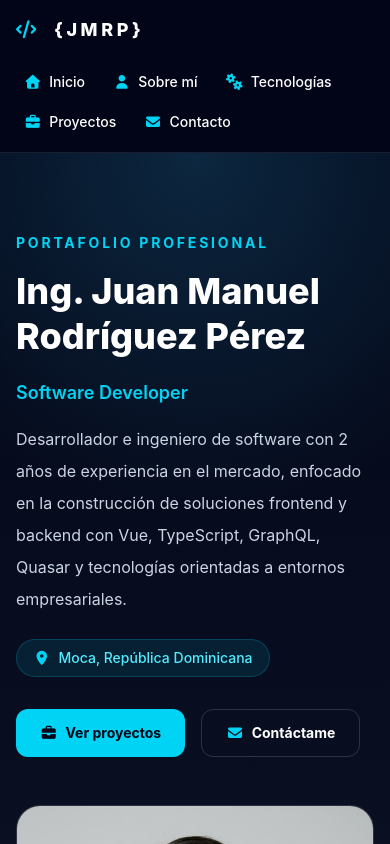
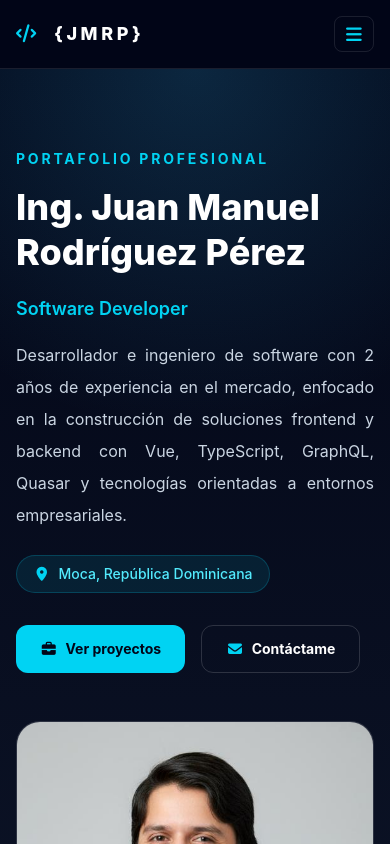
Before and after one commit to ManeyRodriguez/portafolio, a Vue app: page / in a window 390 px wide. Shown: the top 844 px of the page. Built offline with nearby package versions, Linux system fonts and the light colour scheme.

Commit message:
feat: enhance text justification in various sections for improved readability

```diff
--- a/src/components/layout/AppHeader.vue
+++ b/src/components/layout/AppHeader.vue
@@ -1,21 +1,46 @@
 <template>
   <header class="sticky top-0 z-50 border-b border-white/10 bg-slate-950/90 backdrop-blur">
     <div
-      class="mx-auto flex w-full max-w-7xl flex-col gap-6 px-4 py-4 sm:px-6 lg:px-8 md:flex-row md:items-center md:justify-between"
+      class="mx-auto flex w-full max-w-7xl flex-col gap-4 px-4 py-4 sm:px-6 lg:px-8 md:flex-row md:items-center md:justify-between"
     >
+      <!-- Top bar -->
+      <div class="flex items-center justify-between">
         <a
           href="#inicio"
           class="text-left text-lg font-extrabold tracking-[0.2em] text-white"
         >
           <i class="fas fa-code mr-2 text-cyan-400"></i>
-        {{portfolioData.abreviatedName || portfolioData.name.split(' ').map(n => n[0]).join('')}}
+          {{
+            portfolioData.abreviatedName ||
+            portfolioData.name
+              .split(' ')
+              .map((n) => n[0])
+              .join('')
+          }}
         </a>
 
-      <nav class="flex flex-wrap items-center gap-3 md:gap-6">
+        <!-- Botón burger solo en mobile -->
+        <button
+          type="button"
+          class="ml-4 inline-flex items-center justify-center rounded-lg border border-white/10 p-2 text-white transition hover:bg-white/10 md:hidden"
+          @click="menuOpen = !menuOpen"
+          aria-label="Abrir menú"
+        >
+          <i :class="menuOpen ? 'fas fa-times' : 'fas fa-bars'" class="text-lg text-cyan-400"></i>
+        </button>
+      </div>
 
+      <!-- Navegación -->
+      <nav
+        :class="[
+          menuOpen ? 'flex' : 'hidden',
+          'flex-col gap-3 md:flex md:flex-row md:items-center md:gap-6'
+        ]"
+      >
         <a
           href="#inicio"
           class="rounded-lg px-2 py-1 text-sm font-medium text-white transition hover:text-cyan-400"
+          @click="menuOpen = false"
         >
           <i class="fas fa-home mr-1 text-cyan-400"></i>
           Inicio
@@ -24,6 +49,7 @@
         <a
           href="#sobre-mi"
           class="rounded-lg px-2 py-1 text-sm font-medium text-white transition hover:text-cyan-400"
+          @click="menuOpen = false"
         >
           <i class="fas fa-user mr-1 text-cyan-400"></i>
           Sobre mí
@@ -32,6 +58,7 @@
         <a
           href="#habilidades"
           class="rounded-lg px-2 py-1 text-sm font-medium text-white transition hover:text-cyan-400"
+          @click="menuOpen = false"
         >
           <i class="fas fa-cogs mr-1 text-cyan-400"></i>
           Tecnologías
@@ -40,6 +67,7 @@
         <a
           href="#proyectos"
           class="rounded-lg px-2 py-1 text-sm font-medium text-white transition hover:text-cyan-400"
+          @click="menuOpen = false"
         >
           <i class="fas fa-briefcase mr-1 text-cyan-400"></i>
           Proyectos
@@ -48,17 +76,19 @@
         <a
           href="#contacto"
           class="rounded-lg px-2 py-1 text-sm font-medium text-white transition hover:text-cyan-400"
+          @click="menuOpen = false"
         >
           <i class="fas fa-envelope mr-1 text-cyan-400"></i>
           Contacto
         </a>
-
       </nav>
-
     </div>
   </header>
 </template>
 
 <script setup lang="ts">
+import { ref } from 'vue';
 import { portfolioData } from '../../data/portfolio';
+
+const menuOpen = ref(false);
 </script>
--- a/src/components/sections/AboutSection.vue
+++ b/src/components/sections/AboutSection.vue
@@ -17,7 +17,7 @@
       </div>
 
       <div class="reveal-item rounded-3xl border border-white/10 bg-white/5 p-6 shadow-2xl sm:p-8">
-        <p class="text-base leading-8 text-slate-300 sm:text-lg">
+        <p class="text-base leading-8 text-slate-300 sm:text-lg text-justify">
           {{ portfolioData.about }}
         </p>
       </div>
--- a/src/components/sections/HeroSection.vue
+++ b/src/components/sections/HeroSection.vue
@@ -20,7 +20,7 @@
           {{ portfolioData.role }}
         </p>
 
-        <p class="hero-item mb-6 max-w-3xl text-base leading-8 text-slate-300 sm:text-lg">
+        <p class="hero-item mb-6 max-w-3xl text-base leading-8 text-slate-300 sm:text-lg text-justify">
           {{ portfolioData.summary }}
         </p>
 
--- a/src/components/sections/ProjectsSection.vue
+++ b/src/components/sections/ProjectsSection.vue
@@ -42,7 +42,7 @@
               {{ project.title }}
             </h3>
 
-            <p class="mb-5 text-base leading-7 text-slate-300">
+            <p class="mb-5 text-base leading-7 text-slate-300 text-justify">
               {{ project.description }}
             </p>
 
--- a/src/components/sections/SkillsSection.vue
+++ b/src/components/sections/SkillsSection.vue
@@ -10,7 +10,7 @@
           Stack técnico
         </h2>
 
-        <p class="skills-heading max-w-3xl text-base leading-8 text-slate-400 sm:text-lg">
+        <p class="skills-heading max-w-4xl text-base leading-8 text-slate-400 sm:text-lg text-justify">
           Herramientas y tecnologías con las que construyo interfaces, servicios y soluciones empresariales.
         </p>
       </div>
```
Lines whose indentation alone changed are shown as unchanged.
